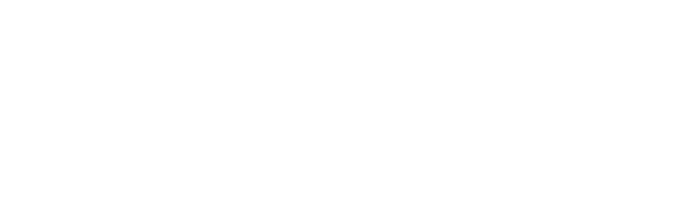
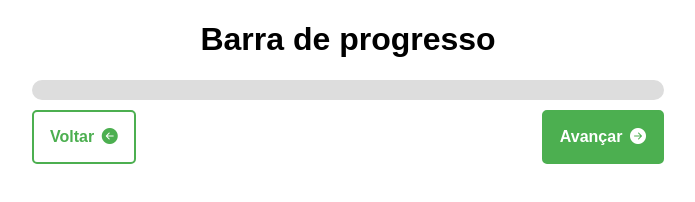
Before and after one commit to leirisson/projetos-em-html-css-js, a plain HTML site: page _10-barra-de-progresso/index.html in a window 1280 px wide. Shown: the whole page, without its empty margins (292-987 px from the left). Drawn offline with nearby package versions, Linux system fonts and the light colour scheme.

Commit message:
projeto progress-bar

```diff
--- a/_10-barra-de-progresso/index.css
+++ b/_10-barra-de-progresso/index.css
@@ -0,0 +1,64 @@
+h1{
+    font-family: Arial, Helvetica, sans-serif;
+    text-align: center;
+}
+
+
+.container{
+    max-width: 50%;
+    margin: 0 auto ;
+}
+
+.progress-bar{
+    width: 100%;
+    height: 20px;
+    background-color: #ddd;
+    border-radius: 10px;
+}
+
+.progress{
+    width: 0%;
+    height: 100%;
+    background-color: #4caf50;
+    border-radius: 5px;
+    transition: width 2s ease-in-out;
+}
+
+.controls{
+    display: flex;
+    justify-content: space-between;
+    margin-top: 10px;
+}
+
+button{
+    font-weight: bold;
+    padding: 1rem 1rem;
+    font-size: 1rem;
+    font-weight: bold;
+    border-radius: 5px;
+    background-color: #4caf50;
+    border: 2px solid #4caf50;
+    color: #fff;
+    cursor: pointer;
+    transition: 0.4s;
+}
+
+button i{
+    margin-left: 0.2rem;
+    margin-left: 0.2rem;
+}
+
+#previous-btn {
+    background-color: transparent;
+    color: #4caf50;
+}
+
+
+button:hover{
+    background-color: #08740b;
+    color: #fff;
+}
+#previous-btn:hover {
+    background-color: #4caf50;
+    color: #fff;
+}
--- a/_10-barra-de-progresso/index.html
+++ b/_10-barra-de-progresso/index.html
@@ -9,6 +9,20 @@
     <title>Document</title>
 </head>
 <body>
-
+    <h1>Barra de progresso</h1>
+    <div class="container">
+        <div class="progress-bar">
+            <div class="progress">
+            </div>
+        </div>
+        <div class="controls">
+            <button id="previous-btn">
+                Voltar <i class="bi bi-arrow-left-circle-fill"></i>
+            </button>
+            <button id="next-btn">
+                Avançar <i class="bi bi-arrow-right-circle-fill"></i>
+            </button>
+        </div>
+    </div>
 </body>
 </html>
--- a/_10-barra-de-progresso/index.js
+++ b/_10-barra-de-progresso/index.js
@@ -0,0 +1,27 @@
+const barrDeProgresso = document.querySelector(".progress");
+const btn_voltar = document.querySelector("#previous-btn");
+const proximo_btn = document.querySelector("#next-btn")
+
+
+let progress = 0;
+
+function  atualizar(){
+    barrDeProgresso.style.width = progress + "%";
+    console.log(barrDeProgresso.style.width = progress + "%")
+}
+
+
+function nextStep() {
+    progress += 20;
+    if (progress > 100) progress = 100;
+    atualizar()
+}
+
+function voltarPasso(){
+    progress -= 20;
+    if (progress < 0) progress = 0;
+    atualizar()
+}
+
+proximo_btn.addEventListener("click", nextStep)
+btn_voltar.addEventListener("click", voltarPasso)
```
